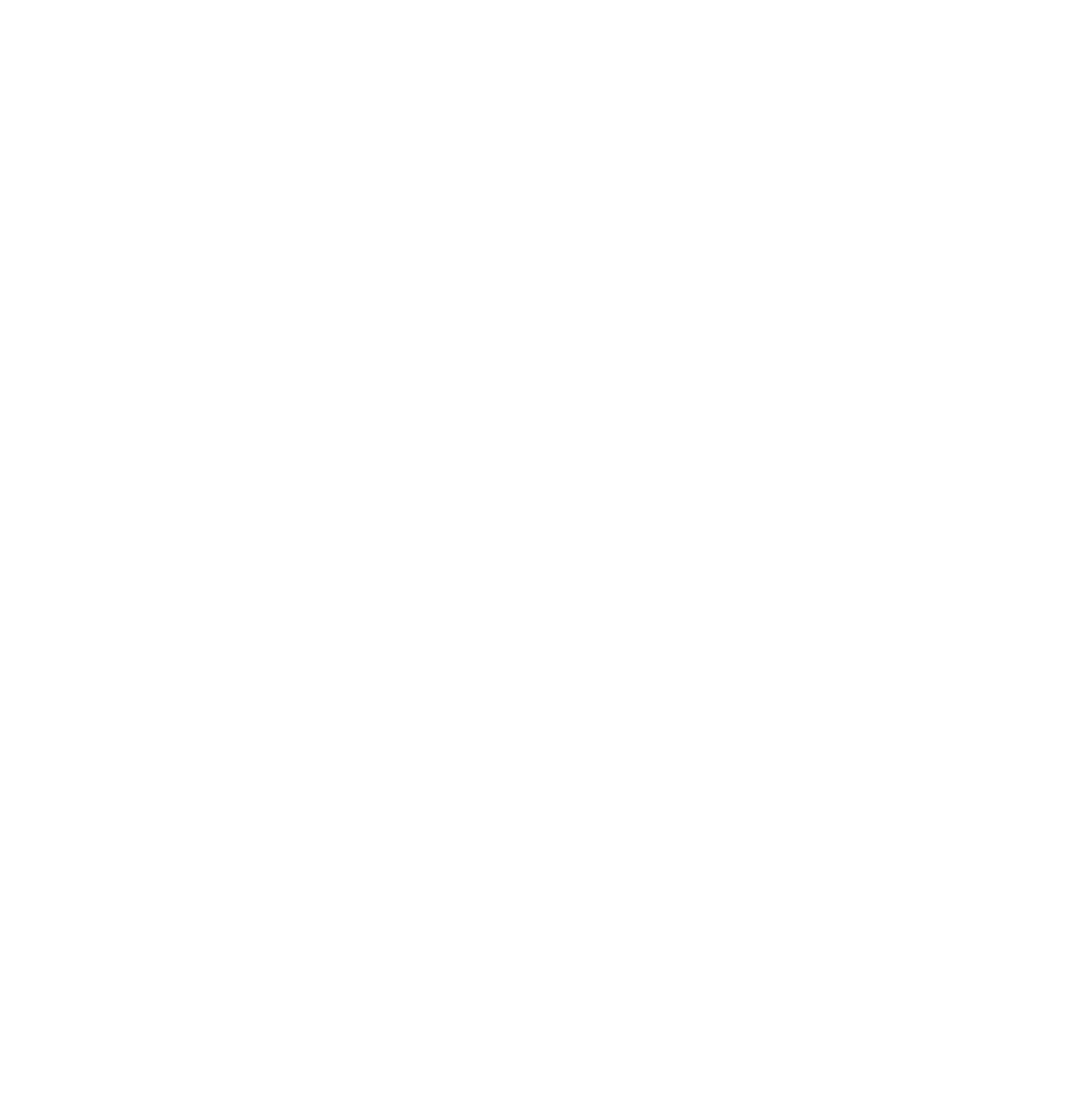
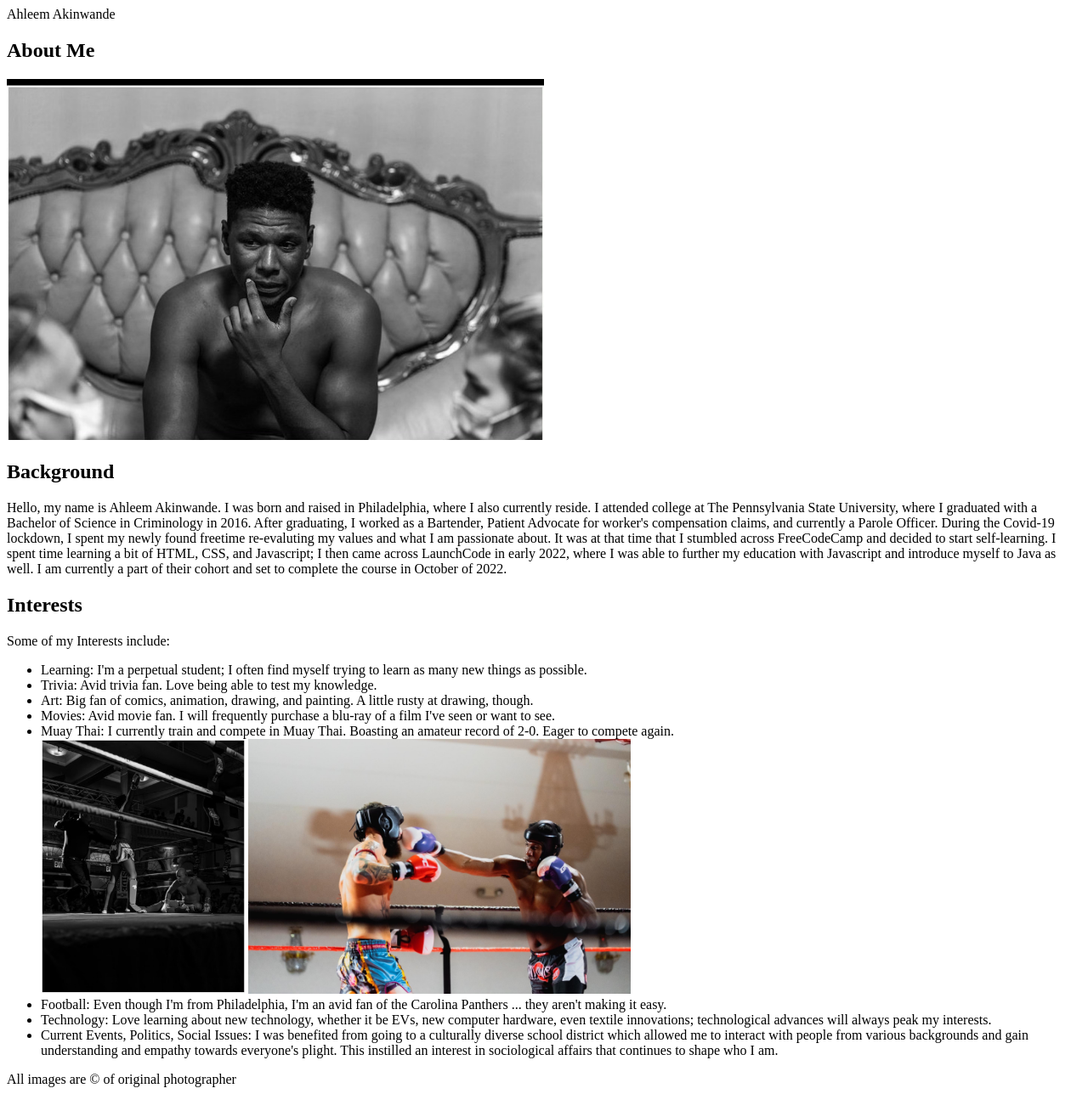
Before and after one commit to PHL-LC101-April22/js-assignment-4-html-me-something-AhleemAkinwande, a website: page index.html in a window 1280 px wide. Shown: the whole page at 85% size. Before the commit the page ends 800 px from the top, so only its background shows below. Drawn offline with Linux system fonts and the light colour scheme.

Commit message:
Images added, header and footer addred, CSS should be ready to be started.

```diff
--- a/index.html
+++ b/index.html
@@ -2,7 +2,65 @@
 <html>
    <head>
    </head>
+   <header>
+      Ahleem Akinwande
+   </header>
    <body>
       <!-- Write your HTML in this file! -->
+      <main>
+      <section>
+      <h1 class="header">
+         About Me
+      </h1>
+      <img src="images/Me.jpg" alt="B/W picture of me sitting after a fight" id="me-pic" width="50%" height="50%">
+       <h2 class="sub-header">
+            Background
+       </h2>
+         <p>
+            Hello, my name is Ahleem Akinwande. I was born and raised in Philadelphia, where I also currently reside. I attended college at The Pennsylvania State University, where I graduated with a Bachelor of Science in Criminology in 2016. After graduating, I worked as a Bartender, Patient Advocate for worker's compensation claims, and currently a Parole Officer. During the Covid-19 lockdown, I spent my newly found freetime re-evaluting my values and what I am passionate about. It was at that time that I stumbled across FreeCodeCamp and decided to start self-learning. I spent time learning a bit of HTML, CSS, and Javascript; I then came across LaunchCode in early 2022, where I was able to further my education with Javascript and introduce myself to Java as well. I am currently a part of their cohort and set to complete the course in October of 2022.
+         </p>
+      </section>
+
+   <article>
+      <h2 class="sub-header">
+         Interests
+      </h2>
+      <p>
+         Some of my Interests include:
+      </p>
+      <ul>
+         <li>
+            Learning: I'm a perpetual student; I often find myself trying to learn as many new things as possible.
+         </li>
+         <li>
+            Trivia: Avid trivia fan. Love being able to test my knowledge.
+         </li>
+         <li>
+            Art: Big fan of comics, animation, drawing, and painting. A little rusty at drawing, though.
+         </li>
+         <li>
+            Movies: Avid movie fan. I will frequently purchase a blu-ray of a film I've seen or want to see.
+         </li>
+         <li>
+            Muay Thai: I currently train and compete in Muay Thai. Boasting an amateur record of 2-0. Eager to compete again.
+            <div></div>
+            <img src="images/Knockdown.jpg" alt="Picture of me scoring a TKO in my second fight" id="tko-pic" width="auto" height="300">
+            <img src="images/Jabbing.JPG" alt="Picture of me landing a jab on my opponent in my first fight" id="jabbing-pic" width="auto" height="300">
+         </li>
+         <li>
+            Football: Even though I'm from Philadelphia, I'm an avid fan of the Carolina Panthers ... they aren't making it easy.
+         </li>
+         <li>
+            Technology: Love learning about new technology, whether it be EVs, new computer hardware, even textile innovations; technological advances will always peak my interests.
+         </li>
+         <li>
+            Current Events, Politics, Social Issues: I was benefited from going to a culturally diverse school district which allowed me to interact with people from various backgrounds and gain understanding and empathy towards everyone's plight. This instilled an interest in sociological affairs that continues to shape who I am.
+         </li>
+      </ul>
+   </article>
+</main>
    </body>
+   <footer>
+      All images are &copy of original photographer
+   </footer>
 </html>
```
Also changed, not shown: images/Jabbing.JPG (added), images/Knockdown.jpg (added), images/Me.jpg (added), 2 other files.
